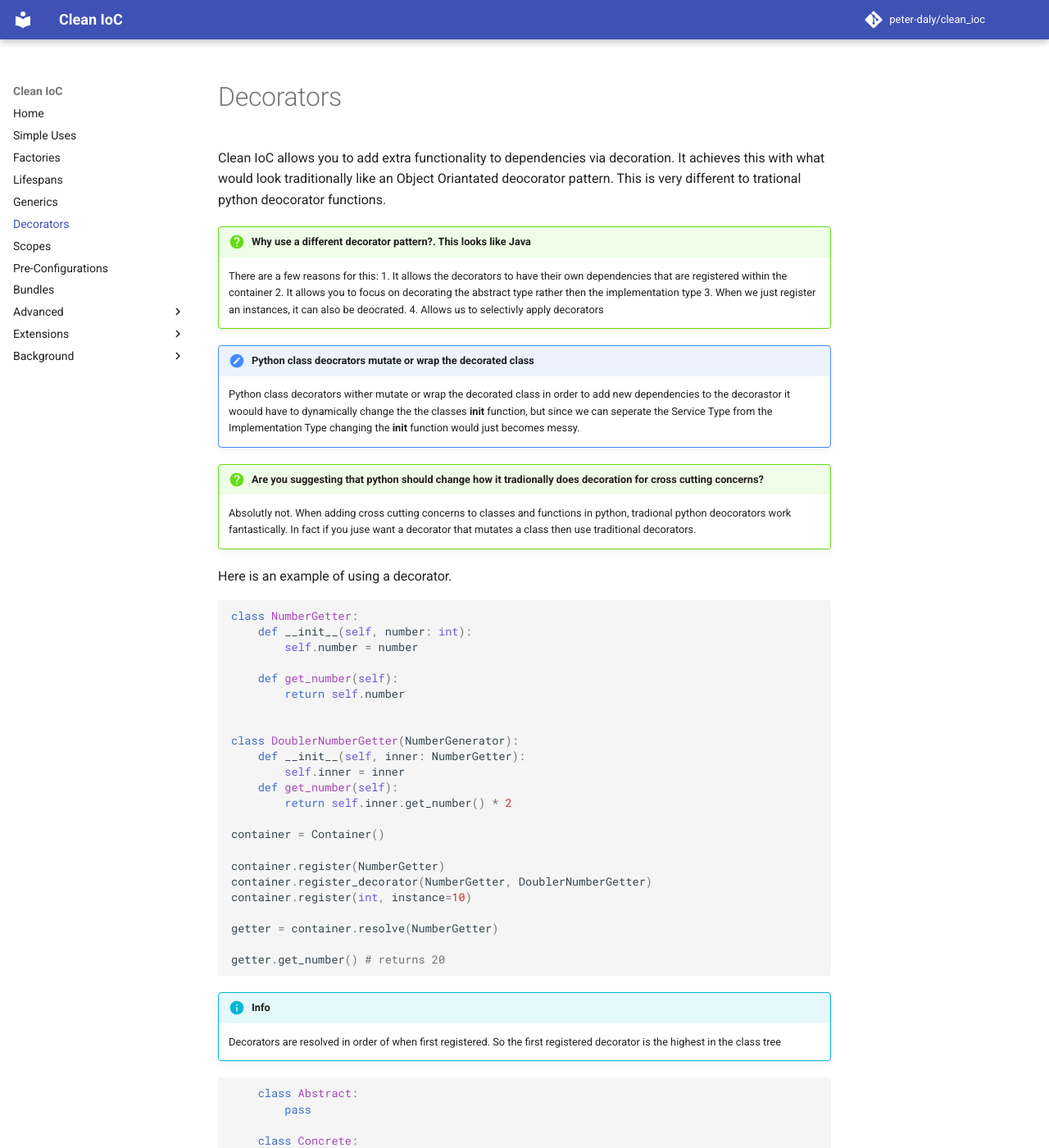
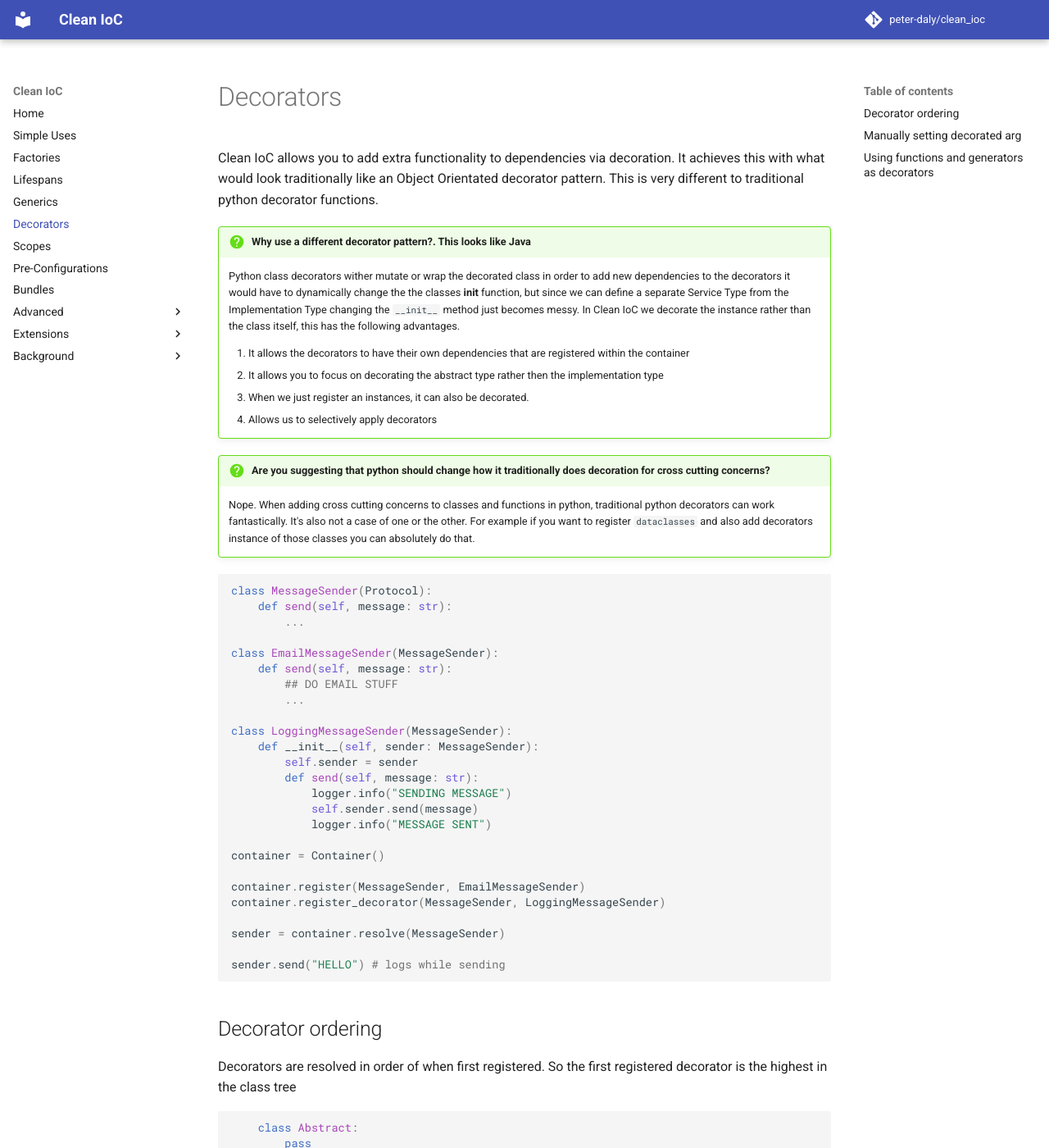
Before and after one commit to peter-daly/clean_ioc, an MkDocs documentation site: the page built from docs/decorators.md, in a window 1280 px wide and 1400 px high. Shown: the whole window at 82% size. Built offline with MkDocs 1.6.1 and Material for MkDocs 9.7.7, drawn with Linux system fonts in a browser that asks for light colours; comment, search, counter and statistics services are not loaded; some of the changed text lies outside the part shown.

Commit message:
More docs

````diff
--- a/docs/decorators.md
+++ b/docs/decorators.md
@@ -1,57 +1,58 @@
 # Decorators
 
 Clean IoC allows you to add extra functionality to dependencies via decoration.
-It achieves this with what would look traditionally like an Object Oriantated deocorator pattern. This is very different to trational python deocorator functions.
+It achieves this with what would look traditionally like an Object Orientated decorator pattern. This is very different to traditional python decorator functions.
 
 
 !!! question "Why use a different decorator pattern?. This looks like Java"
 
-    There are a few reasons for this:
+    Python class decorators wither mutate or wrap the decorated class in order to add new dependencies to the decorators it would have to dynamically change the the classes __init__ function, but since we can define a separate  Service Type from the Implementation Type changing the `__init__` method just becomes messy.
+    In Clean IoC we decorate the instance rather than the class itself, this has the following advantages.
+
     1. It allows the decorators to have their own dependencies that are registered within the container
     2. It allows you to focus on decorating the abstract type rather then the implementation type
-    3. When we just register an instances, it can also be deocrated.
-    4. Allows us to selectivly apply decorators
+    3. When we just register an instances, it can also be decorated.
+    4. Allows us to selectively apply decorators
 
-!!! note "Python class deocrators mutate or wrap the decorated class"
-    Python class decorators wither mutate or wrap the decorated class in order to add new dependencies to the decorastor it woould have to dynamically change the the classes __init__ function, but since we can seperate the Service Type from the Implementation Type changing the __init__ function would just becomes messy.
+
+!!! question "Are you suggesting that python should change how it traditionally does decoration for cross cutting concerns?"
+
+    Nope. When adding cross cutting concerns to classes and functions in python, traditional python decorators can work fantastically. It's also not a case of one or the other. For example if you want to register `dataclasses` and also add decorators instance of those classes you can absolutely  do that.
+
+
+```python
+class MessageSender(Protocol):
+    def send(self, message: str):
+        ...
+
+class EmailMessageSender(MessageSender):
+    def send(self, message: str):
+        ## DO EMAIL STUFF
+        ...
+
+class LoggingMessageSender(MessageSender):
+    def __init__(self, sender: MessageSender):
+        self.sender = sender
+        def send(self, message: str):
+            logger.info("SENDING MESSAGE")
+            self.sender.send(message)
+            logger.info("MESSAGE SENT")
+
+container = Container()
+
+container.register(MessageSender, EmailMessageSender)
+container.register_decorator(MessageSender, LoggingMessageSender)
+
+sender = container.resolve(MessageSender)
+
+sender.send("HELLO") # logs while sending
+```
 
 
 
-!!! question "Are you suggesting that python should change how it tradionally does decoration for cross cutting concerns?"
 
-    Absolutly not. When adding cross cutting concerns to classes and functions in python, tradional python deocorators work fantastically. In fact if you juse want a decorator that mutates a class then use traditional decorators.
-
-
-Here is an example of using a decorator.
-
-```python
-class NumberGetter:
-    def __init__(self, number: int):
-        self.number = number
-
-    def get_number(self):
-        return self.number
-
-
-class DoublerNumberGetter(NumberGenerator):
-    def __init__(self, inner: NumberGetter):
-        self.inner = inner
-    def get_number(self):
-        return self.inner.get_number() * 2
-
-container = Container()
-
-container.register(NumberGetter)
-container.register_decorator(NumberGetter, DoublerNumberGetter)
-container.register(int, instance=10)
-
-getter = container.resolve(NumberGetter)
-
-getter.get_number() # returns 20
-```
-
-!!! info "Info"
-    Decorators are resolved in order of when first registered. So the first registered decorator is the highest in the class tree
+## Decorator ordering
+Decorators are resolved in order of when first registered. So the first registered decorator is the highest in the class tree
 
 ```python
     class Abstract:
@@ -80,3 +81,65 @@
     type(root.child) # returns DecoratorTwo
     type(root.child.child) # returns Concrete
 ```
+
+## Manually setting decorated arg
+
+Clean IoC will try to work out the decorated arg on the decorator based on the arg types.
+If for any reason that doesn't work you can fallback to setting it explicitly
+
+Taking our previous message sending example.
+
+```python
+class MessageSender(Protocol):
+    def send(self, message: str):
+        ...
+
+class EmailMessageSender(MessageSender):
+    def send(self, message: str):
+        ## DO EMAIL STUFF
+        ...
+
+class LoggingMessageSender(MessageSender):
+    def __init__(self, sender: MessageSender):
+        self.sender = sender
+        def send(self, message: str):
+            logger.info("SENDING MESSAGE")
+            self.sender.send(message)
+            logger.info("MESSAGE SENT")
+
+container = Container()
+
+container.register(MessageSender, EmailMessageSender)
+container.register_decorator(MessageSender, LoggingMessageSender, decorated_arg="sender")
+
+sender = container.resolve(MessageSender)
+
+sender.send("HELLO") # logs while sending
+```
+
+## Using functions and generators as decorators
+
+You can also use functions and generators (sync and async) as decorators.
+These can be useful if you want to wrap the use of the object in a context manager for any reason.
+
+```python
+class MessageSender(Protocol):
+    def send(self, message: str):
+        ...
+
+class EmailMessageSender(MessageSender):
+    def send(self, message: str):
+        ## DO EMAIL STUFF
+        ...
+
+def use_sender_within_some_context_manager(sender: MessageSender):
+    with my_context_manager():
+        yield sender
+
+container = Container()
+
+container.register(MessageSender, EmailMessageSender)
+container.register_decorator(MessageSender, use_sender_within_some_context_manager, decorated_arg="sender")
+
+sender = container.resolve(MessageSender) # sender is now within a context manager
+```
--- a/mkdocs.yml
+++ b/mkdocs.yml
@@ -16,7 +16,7 @@
       - Filtering: advanced/filtering.md
       - Value Factories: advanced/value-factories.md
       - Dependency Context: advanced/dependency-context.md
-      - CleanIoc Inside Dependencies: advanced/accessing-clean-ioc-within-dependency.md
+      - Clean Ioc Inside Dependencies: advanced/accessing-clean-ioc-within-dependency.md
   - Extensions:
     - FastAPI: extensions/fastapi.md
   - Background:
````
